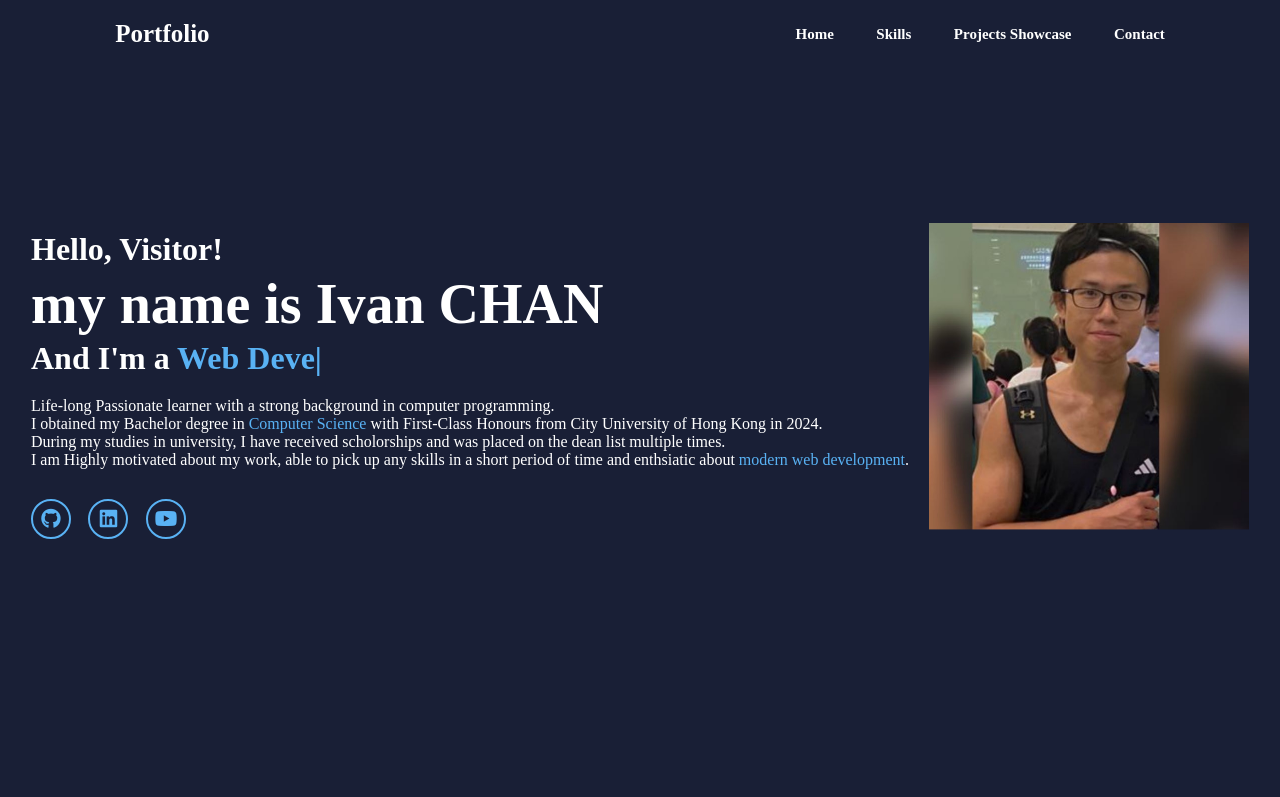
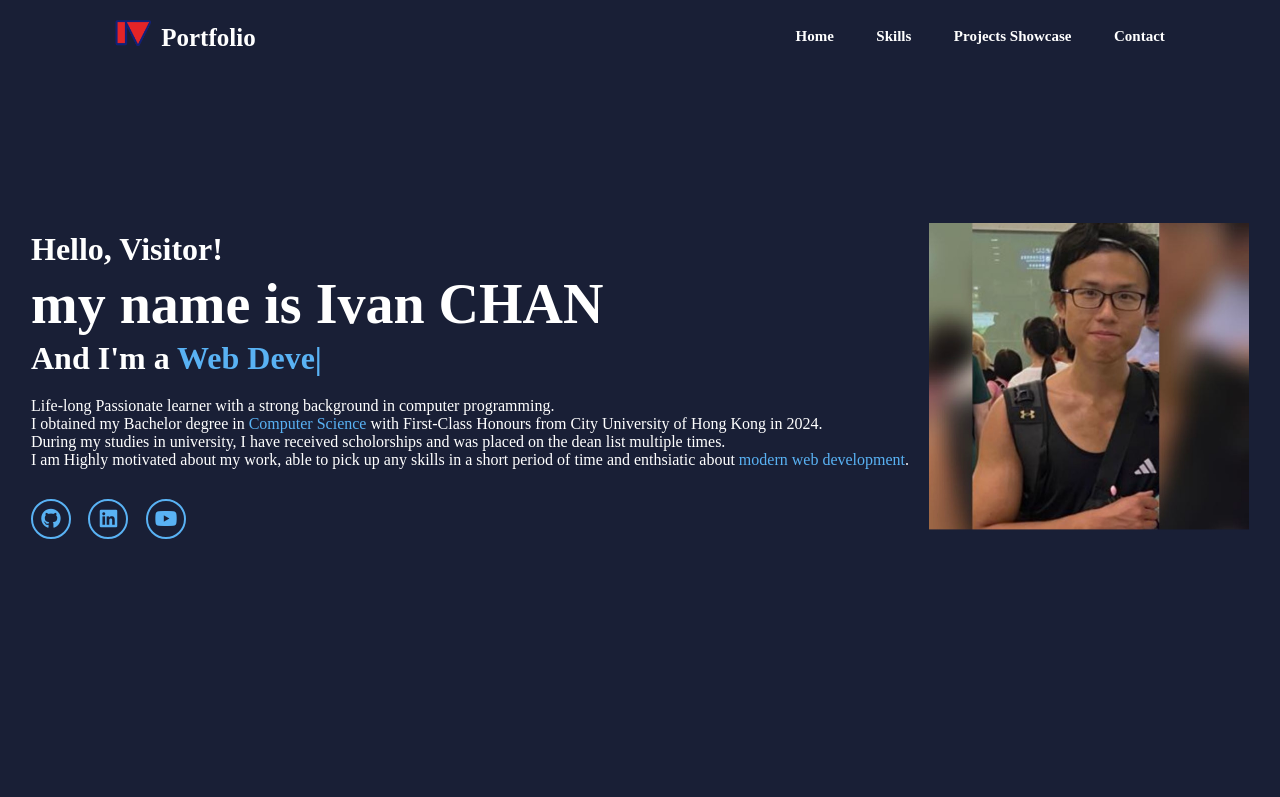
Before and after one commit to IvanENERGY/IvanCTF.github.io, a plain HTML site: page index.html in a window 1280 px wide. Shown: the top 797 px of the page. Drawn offline with nearby package versions, Linux system fonts and the light colour scheme.

Commit message:
change icon

```diff
--- a/index.html
+++ b/index.html
@@ -10,7 +10,7 @@
     <script src="https://kit.fontawesome.com/1023aeb32f.js" crossorigin="anonymous"></script>
     <link rel="stylesheet" href="styles.css">
     <title>Portfolio - IVAN CHAN Tsz Fung </title>
-    <link rel="icon" type="image/x-icon" href="img/ivan.ico">
+    <link rel="icon" type="image/x-icon" href="img/ivanlogo.ico">
     <script type="text/javascript"
         src="https://cdn.jsdelivr.net/npm/@emailjs/browser@4/dist/email.min.js">
     </script>
@@ -25,7 +25,7 @@
 <body>
     <!---header-->
     <header class="header">
-        <a href="#" class="logo">Portfolio</a>
+        <a href="#" class="logo"><img src="img/ivanlogo.ico" alt="logo" id="logoimg" >Portfolio</a>
 
         <i class="fa-solid fa-bars" id="menu-icon"></i>
 
--- a/styles.css
+++ b/styles.css
@@ -475,3 +475,7 @@ width: 20%;
     text-align: center;
     margin-bottom: 140px;
 }
+#logoimg{
+    width: 10%;
+    margin-right: 10px;
+}
```
Also changed, not shown: img/ivan.ico (deleted), img/ivanlogo.ico (added), img/ivanlogo.png.
